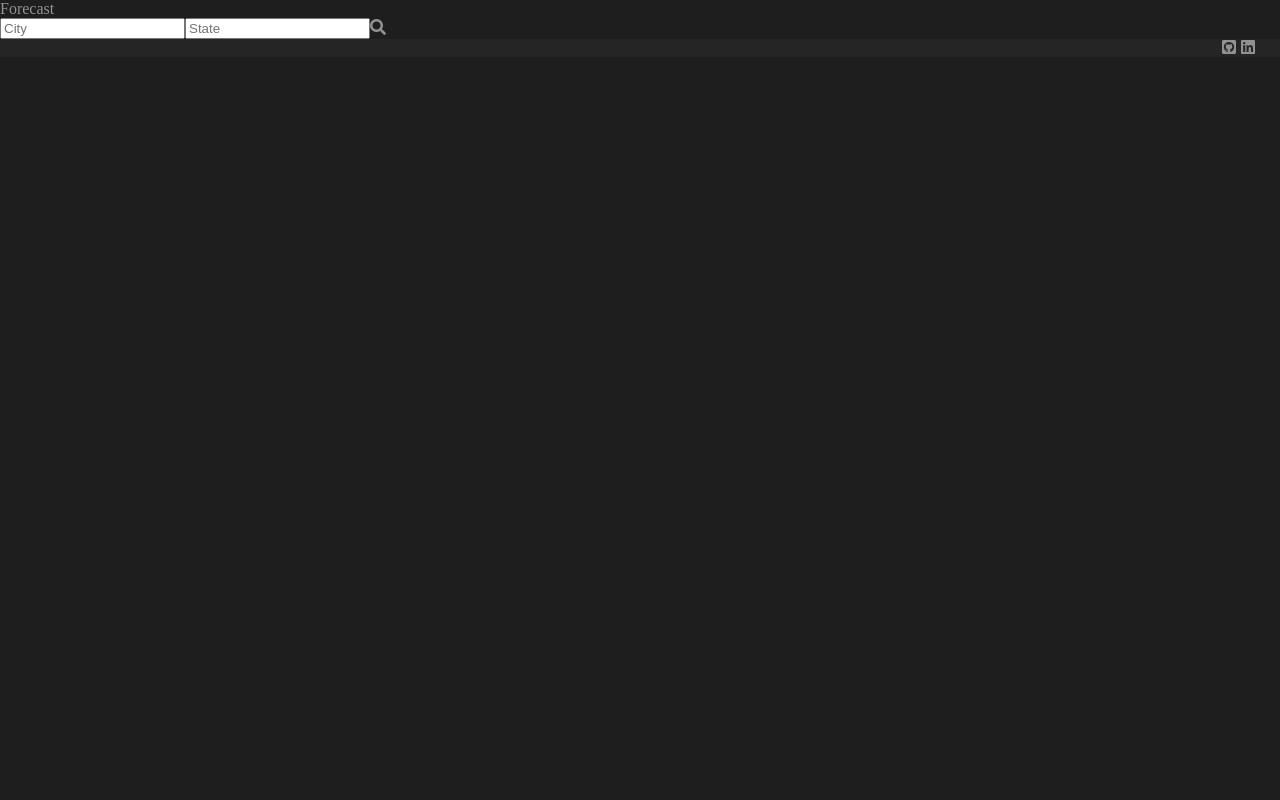
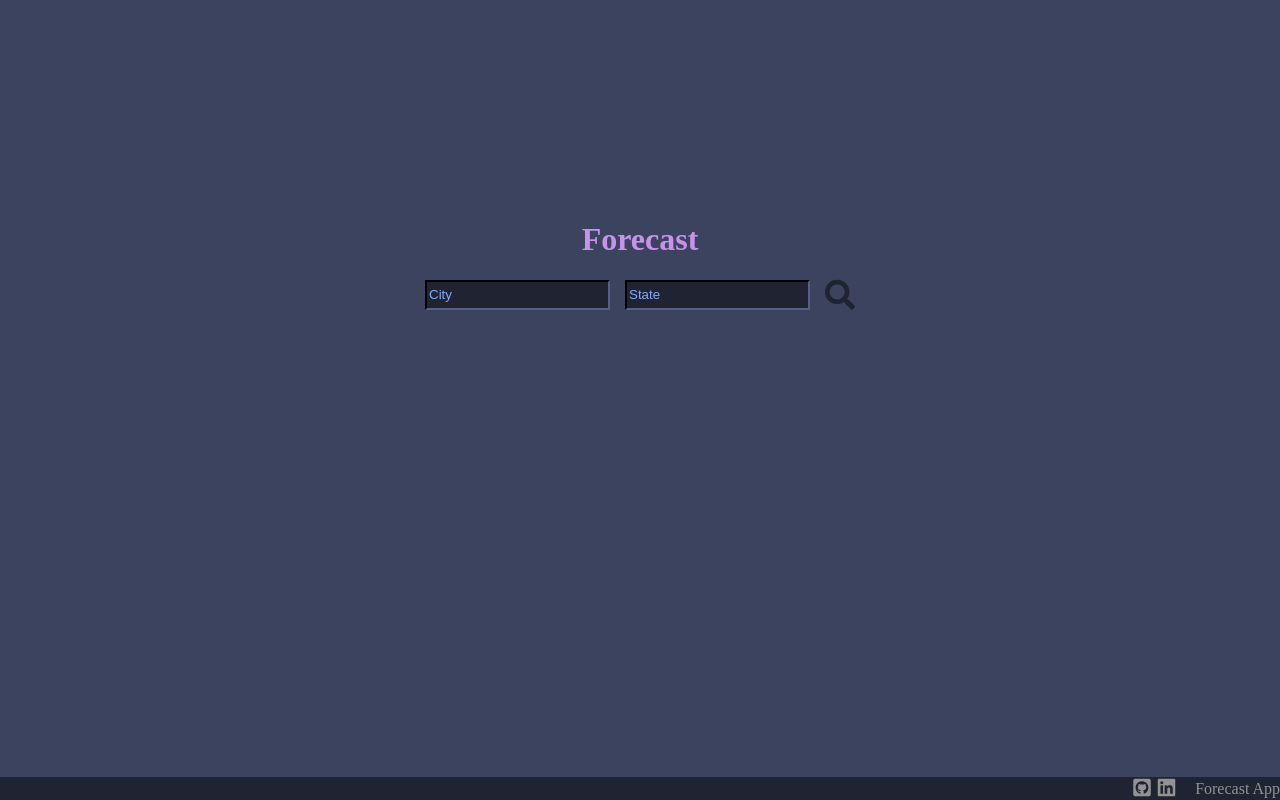
Before and after one commit to gattlin1/Weather-Forecast, an Angular app: page / in a window 1280 px wide. Built offline with nearby package versions, Linux system fonts and the light colour scheme.

Commit message:
Touched up the footer component some more. Switched over to palenight theme. Started styling the forecast component.

```diff
--- a/src/app/app.module.ts
+++ b/src/app/app.module.ts
@@ -4,14 +4,12 @@ import { NgModule } from '@angular/core';
 import { AppComponent } from './app.component';
 import { FooterComponent } from './components/footer/footer.component';
 import { ForecastComponent } from './components/forecast/forecast.component';
-import { MenuComponent } from './components/menu/menu.component';
 
 @NgModule({
   declarations: [
     AppComponent,
     FooterComponent,
     ForecastComponent,
-    MenuComponent
   ],
   imports: [
     BrowserModule
--- a/src/app/components/footer/footer.component.html
+++ b/src/app/components/footer/footer.component.html
@@ -7,4 +7,5 @@
             <i class="fab fa-linkedin"></i>
         </a>
     </div>
+    <div>Forecast App</div>
 </footer>
--- a/src/app/components/footer/footer.component.scss
+++ b/src/app/components/footer/footer.component.scss
@@ -1,4 +1,4 @@
-$background-color: #252526;
+$background-color: #202331;
 $text-color: #929293;
 
 footer {
@@ -9,11 +9,15 @@ footer {
     grid-gap: 20px;
     color: $text-color;
     background-color: $background-color;
+    position: absolute;
+    bottom: 0;
+    width: 100%;
 
     #social-media {
         display: grid;
-        grid-gap: 5px;
-        grid-template-columns: auto auto auto;
+        grid-gap: 7px;
+        grid-template-columns: auto auto;
+        font-size: 20px;
 
         a {
             display: inline-block;
--- a/src/app/components/forecast/forecast.component.html
+++ b/src/app/components/forecast/forecast.component.html
@@ -1,6 +1,10 @@
-<div>
-    <header>Forecast</header>
-    <input #city type="text" placeholder="City">
-    <input #state type="text" placeholder="State">
-    <i class="fas fa-search" (click)="getWeather(city.value, state.value)"></i>
-</div>
+<main>
+    <div>
+        <h1>Forecast</h1>
+    </div>
+    <div id="information">
+        <input #city type="text" placeholder="City">
+        <input #state type="text" placeholder="State">
+        <i class="fas fa-search" (click)="getWeather(city.value, state.value)"></i>
+    </div>
+</main>
--- a/src/app/components/forecast/forecast.component.scss
+++ b/src/app/components/forecast/forecast.component.scss
@@ -0,0 +1,31 @@
+main {
+    display: grid;
+    justify-content: center;
+    justify-items: center;
+    margin-top: 25vh;
+
+    h1 {
+        color: #c792ea;
+    }
+
+    #information {
+        display: grid;
+        grid-template-columns: auto auto auto;
+        grid-gap: 15px;
+        font-size: 30px;
+
+        ::placeholder {
+            color: #82aaff;
+        }
+
+        input, select, textarea {
+            background-color: #202331;
+            color: #82aaff;
+            border-color: #202331;
+        }
+
+        i {
+            color: #202331;
+        }
+    }
+}
--- a/src/app/components/menu/menu.component.html
+++ /dev/null
@@ -1 +0,0 @@
-<p>menu works!</p>
--- a/src/app/components/menu/menu.component.ts
+++ /dev/null
@@ -1,15 +0,0 @@
-import { Component, OnInit } from '@angular/core';
-
-@Component({
-  selector: 'app-menu',
-  templateUrl: './menu.component.html',
-  styleUrls: ['./menu.component.scss']
-})
-export class MenuComponent implements OnInit {
-
-  constructor() { }
-
-  ngOnInit(): void {
-  }
-
-}
--- a/src/styles.css
+++ b/src/styles.css
@@ -2,7 +2,7 @@
 @import '@fortawesome/fontawesome-free/css/all.css';
 
 :root {
-    --background-color: #1e1e1e;
+    --background-color: #3C435E;
     --text-color: #929293;
 }
 
@@ -20,3 +20,7 @@ a {
     color: inherit;
     text-decoration: none;
 }
+
+i {
+    cursor: pointer;
+}
```
Also changed, not shown: src/app/services/weather-lookup.service.ts (added, +9 -0 lines), src/app/components/menu/menu.component.scss (deleted), 2 other files (tests, documents, lock files or other folders).
